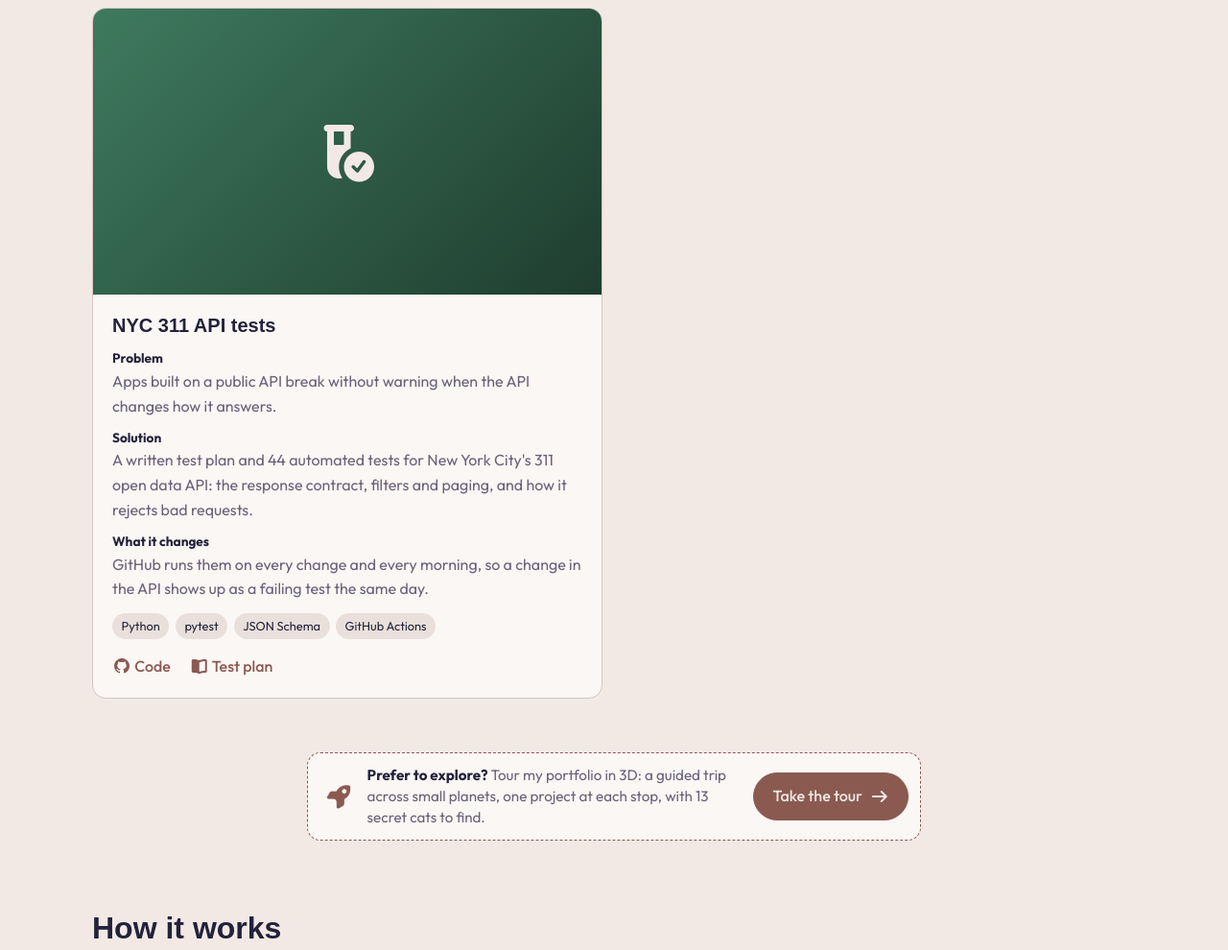
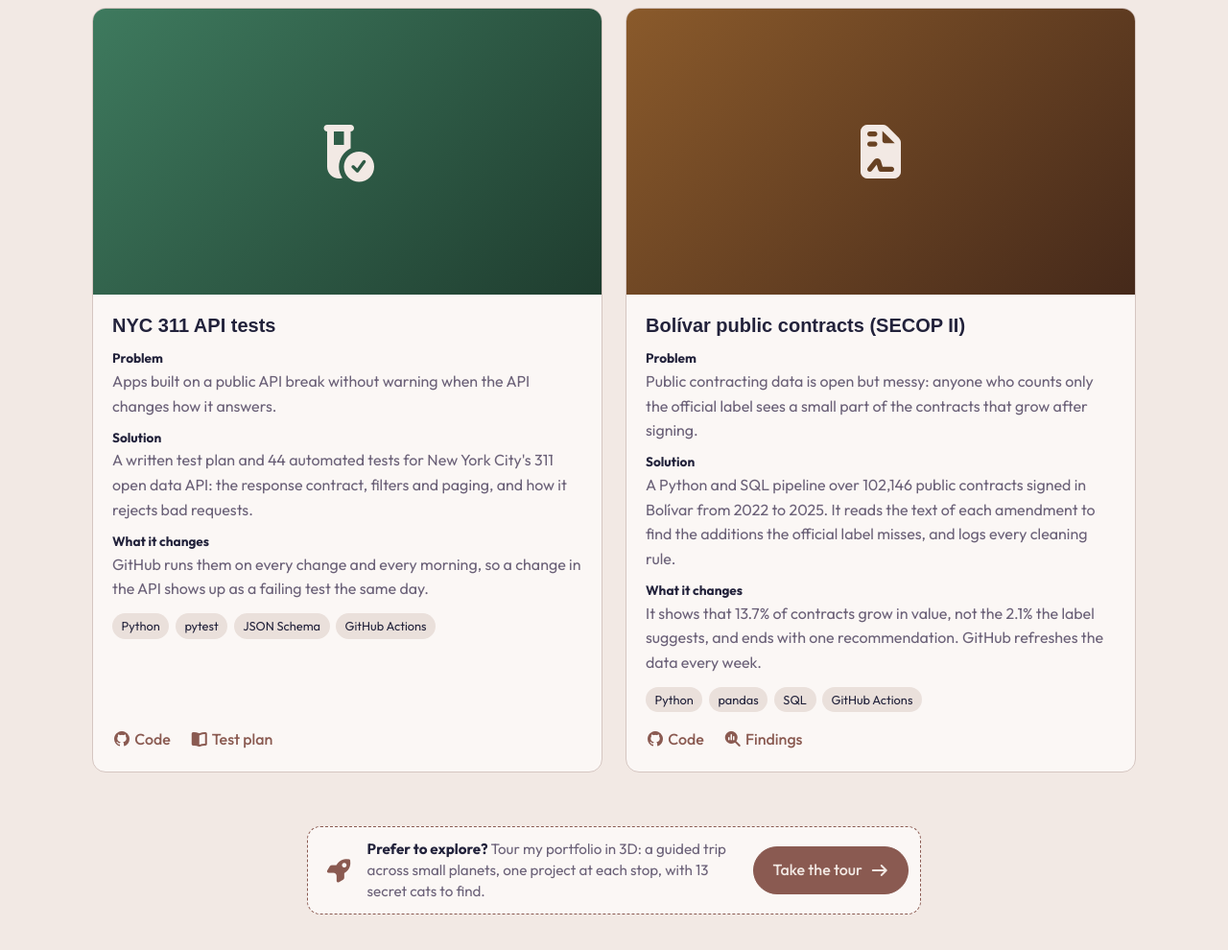
Before and after one commit to soushiki/portfolio, a plain HTML site: page index.html in a window 1280 px wide. Shown: the part 3880-4870 px from the top of the page at 96% size. Drawn offline with Linux system fonts and the light colour scheme; a web font is replaced by a local one.

Commit message:
Projects: SECOP II Bolívar contracts card (data), EN + ES
Co-Authored-By: Claude Opus 5.5 <noreply@anthropic.com>

```diff
--- a/index.html
+++ b/index.html
@@ -123,6 +123,9 @@
       "q.p": "Las apps que usan una API pública se rompen sin aviso cuando la API cambia su forma de responder.",
       "q.s": "Un plan de pruebas escrito y 44 pruebas automáticas para la API de datos abiertos 311 de la ciudad de Nueva York: el contrato de respuesta, los filtros y la paginación, y cómo rechaza solicitudes mal hechas.",
       "q.v": "GitHub las corre en cada cambio y cada mañana, así que un cambio en la API aparece como una prueba fallida el mismo día.",
+      "c2.p": "Los datos de contratación pública son abiertos pero desordenados: quien cuenta solo la etiqueta oficial ve una parte pequeña de los contratos que crecen después de firmados.",
+      "c2.s": "Un proceso en Python y SQL sobre 102.146 contratos públicos firmados en Bolívar entre 2022 y 2025. Lee el texto de cada modificación para encontrar las adiciones que la etiqueta oficial no marca, y registra cada regla de limpieza.",
+      "c2.v": "Muestra que el 13,7 % de los contratos crece en valor, no el 2,1 % que sugiere la etiqueta, y cierra con una recomendación. GitHub actualiza los datos cada semana.",
       "how.h": "Cómo funciona",
       "s1.h": "Resumen por escrito",
       "s1.p": "Me cuentas lo que necesitas en un mensaje corto.",
@@ -139,6 +142,8 @@
       "a.data": "Abrir el portafolio de ciencia de datos",
       "t.apitests": "Pruebas de la API NYC 311",
       "a.apitests": "Abrir las pruebas de la API NYC 311 en GitHub",
+      "t.secop": "Contratos públicos de Bolívar (SECOP II)",
+      "a.secop": "Abrir el proyecto de contratos públicos de Bolívar en GitHub",
       "c.brasa": "Prototipo de landing page para un restaurante de Cartagena: smash burgers, pizza al horno de leña y costillas, con secciones de menú, sedes y pedidos.",
       "c.gacha": "Juego gacha de máquina de cápsulas con 21 gatos con poderes: pity suave y duro, sistema 50/50 de probabilidad aumentada, un frasco de premios, retos diarios y una revelación Mítica animada.",
       "c.davinci": "App de notas en Markdown con inicio de sesión y base de datos en Firebase.",
@@ -152,6 +157,7 @@
       "l.demo": "Así funciona",
       "l.code": "Código",
       "l.plan": "Plan de pruebas",
+      "l.findings": "Hallazgos",
       "l.play": "Jugar",
       "a.minoscreto": "Abrir Minoscreto",
       "a.ingresos": "Caso de estudio de Ingresos App",
@@ -378,6 +384,25 @@
               </div>
             </div>
           </article>
+
+          <article class="card">
+            <a class="card-media media-placeholder media-secop" href="https://github.com/soushiki/secop-bolivar" target="_blank" rel="noopener" aria-label="Open the Bolívar public contracts project on GitHub" data-i18n-attr="aria-label:a.secop">
+              <i class="fa-solid fa-file-contract"></i>
+            </a>
+            <div class="card-body">
+              <h3 data-i18n="t.secop">Bolívar public contracts (SECOP II)</h3>
+              <dl class="case">
+                <div><dt data-i18n="case.p">Problem</dt><dd data-i18n="c2.p">Public contracting data is open but messy: anyone who counts only the official label sees a small part of the contracts that grow after signing.</dd></div>
+                <div><dt data-i18n="case.s">Solution</dt><dd data-i18n="c2.s">A Python and SQL pipeline over 102,146 public contracts signed in Bolívar from 2022 to 2025. It reads the text of each amendment to find the additions the official label misses, and logs every cleaning rule.</dd></div>
+                <div><dt data-i18n="case.v">What it changes</dt><dd data-i18n="c2.v">It shows that 13.7% of contracts grow in value, not the 2.1% the label suggests, and ends with one recommendation. GitHub refreshes the data every week.</dd></div>
+              </dl>
+              <ul class="tags"><li>Python</li><li>pandas</li><li>SQL</li><li>GitHub Actions</li></ul>
+              <div class="card-links">
+                <a href="https://github.com/soushiki/secop-bolivar" target="_blank" rel="noopener"><i class="fa-brands fa-github"></i> <span data-i18n="l.code">Code</span></a>
+                <a href="https://github.com/soushiki/secop-bolivar/blob/main/FINDINGS.md" target="_blank" rel="noopener"><i class="fa-solid fa-magnifying-glass-chart"></i> <span data-i18n="l.findings">Findings</span></a>
+              </div>
+            </div>
+          </article>
         </div>
       </section>
 
--- a/styles.css
+++ b/styles.css
@@ -265,6 +265,7 @@ a.media-placeholder:hover { text-decoration: none; }
 /* Data science card */
 .media-data { background: linear-gradient(135deg, #5B4E8A, #2A2447); }
 .media-apitests { background: linear-gradient(135deg, #3E7A5E, #1F3D2F); }
+.media-secop { background: linear-gradient(135deg, #8A5A2B, #45291A); }
 
 /* 3D box between sections */
 .section-tight { padding-top: 0; padding-bottom: 1rem; }
```
